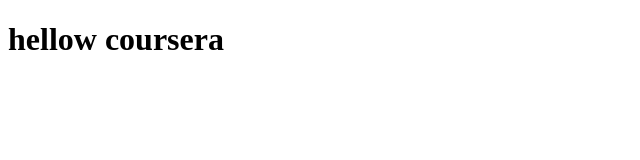
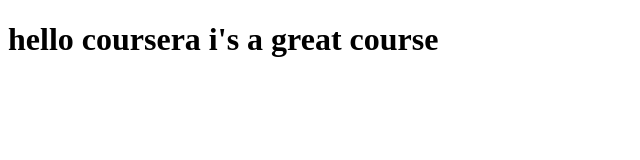
Before and after one commit to achrafchallakhi/tst, a plain HTML site: page site/index.html in a window 1280 px wide. Shown: the whole page, without its empty margins (0-640 px from the left). Drawn offline with Linux system fonts and the light colour scheme.

Commit message:
small addition to my contenet

```diff
--- a/site/index.html
+++ b/site/index.html
@@ -4,6 +4,6 @@
 	<title>HEllo world</title>
 </head>
 <body>
-<h1> hellow coursera <h1/>
+<h1> hello coursera i's a great course <h1/>
 </body>
 </html>
```
